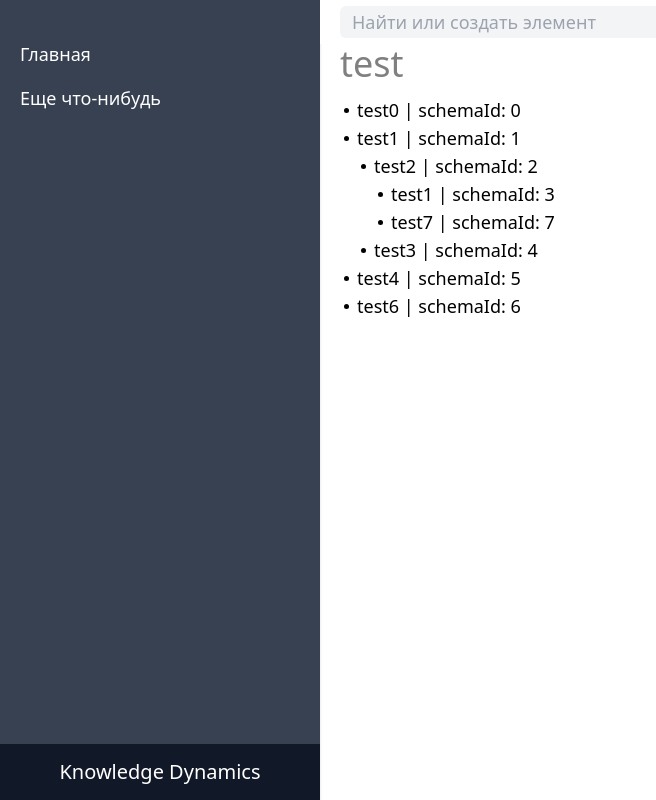
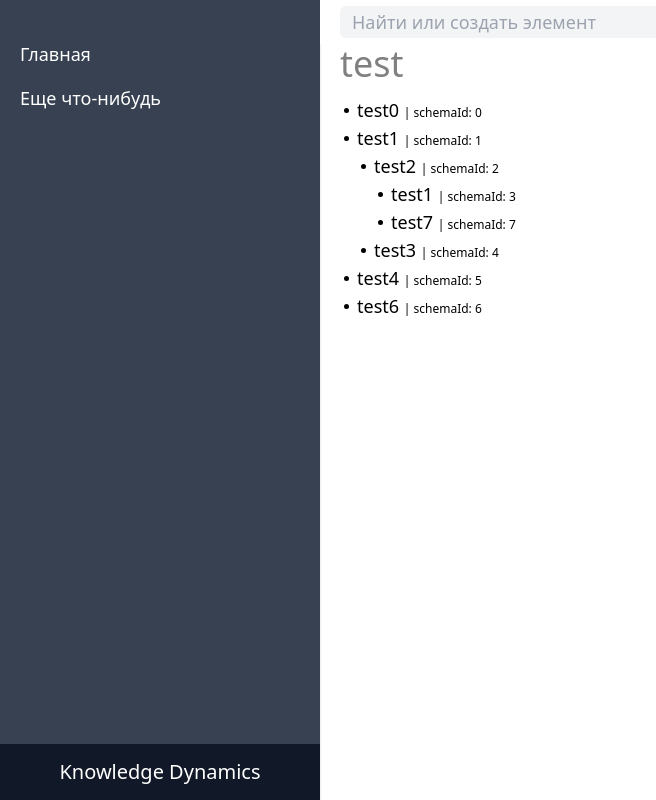
Before and after one commit to shady2k/knowledge-dynamics, a Vue app: page / in a window 1280 px wide. Shown: the whole page, without its empty margins (0-656 px from the left). Built offline with nearby package versions, Linux system fonts and the light colour scheme; what vue-textarea-autogrow-directive, vuejs-logger would draw is missing.

Commit message:
Remove AsyncComputed

```diff
--- a/src/components/Block.vue
+++ b/src/components/Block.vue
@@ -23,7 +23,7 @@
                             ? data
                             : "Нажмите здесь, чтобы начать редактирование"
                     }}
-                    | schemaId: {{this.schema.schemaId}}
+                    <span class="text-xs">| schemaId: {{this.schema.schemaId}}</span>
                 </span>
                 <textarea
                     v-if="isEdit"
--- a/src/main.js
+++ b/src/main.js
@@ -2,7 +2,6 @@ import Vue from "vue";
 import App from "./App.vue";
 import store from './store';
 import VueLogger from "vuejs-logger";
-import AsyncComputed from 'vue-async-computed';
 import VueTextareaAutogrowDirective from "vue-textarea-autogrow-directive";
 import "./assets/css/tailwind.css";
 
```
